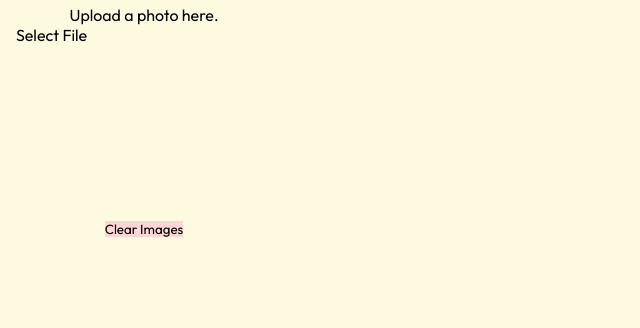
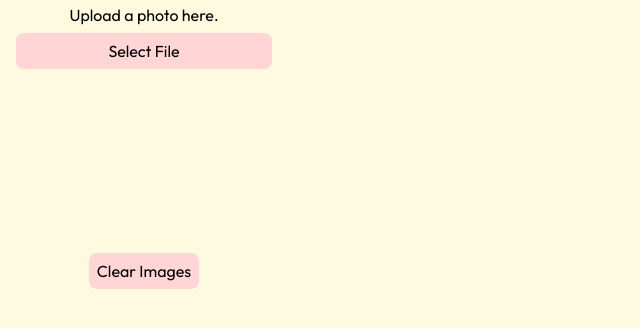
Before and after one commit to Alisa-Leung/Bloomia, a browser extension: page index.html in a window 1280 px wide. Shown: the part 106-434 px from the top of the page, without its empty margins (0-640 px from the left). Drawn offline with Linux system fonts and the light colour scheme; a web font is replaced by a local one.

Commit message:
finally styled button

```diff
--- a/style.css
+++ b/style.css
@@ -56,6 +56,9 @@ p{
     font-size: var(--medium);
     margin-top: var(--small);
 }
+span{
+    background-color: var(--light-pink);
+}
 
 /*id selectors*/
 #logo{
@@ -86,6 +89,22 @@ p{
     background-color: var(--light-pink);
     margin: auto;
     margin-top: var(--small);
+    border-radius: var(--small);
+    cursor: pointer;
+    padding: var(--small);
+    font-size: var(--medium);
+}
+#customFile{
+    display: flex;
+    justify-content: center;
+    background-color: var(--light-pink);
+    font-family: var(--outfit);
+    border-radius: var(--small);
+    cursor: pointer;
+    padding: var(--small);
+    margin-top: var(--small);
+    margin-bottom: var(--small);
+    font-size: var(--medium);
 }
 
 /*class selectors*/
```
